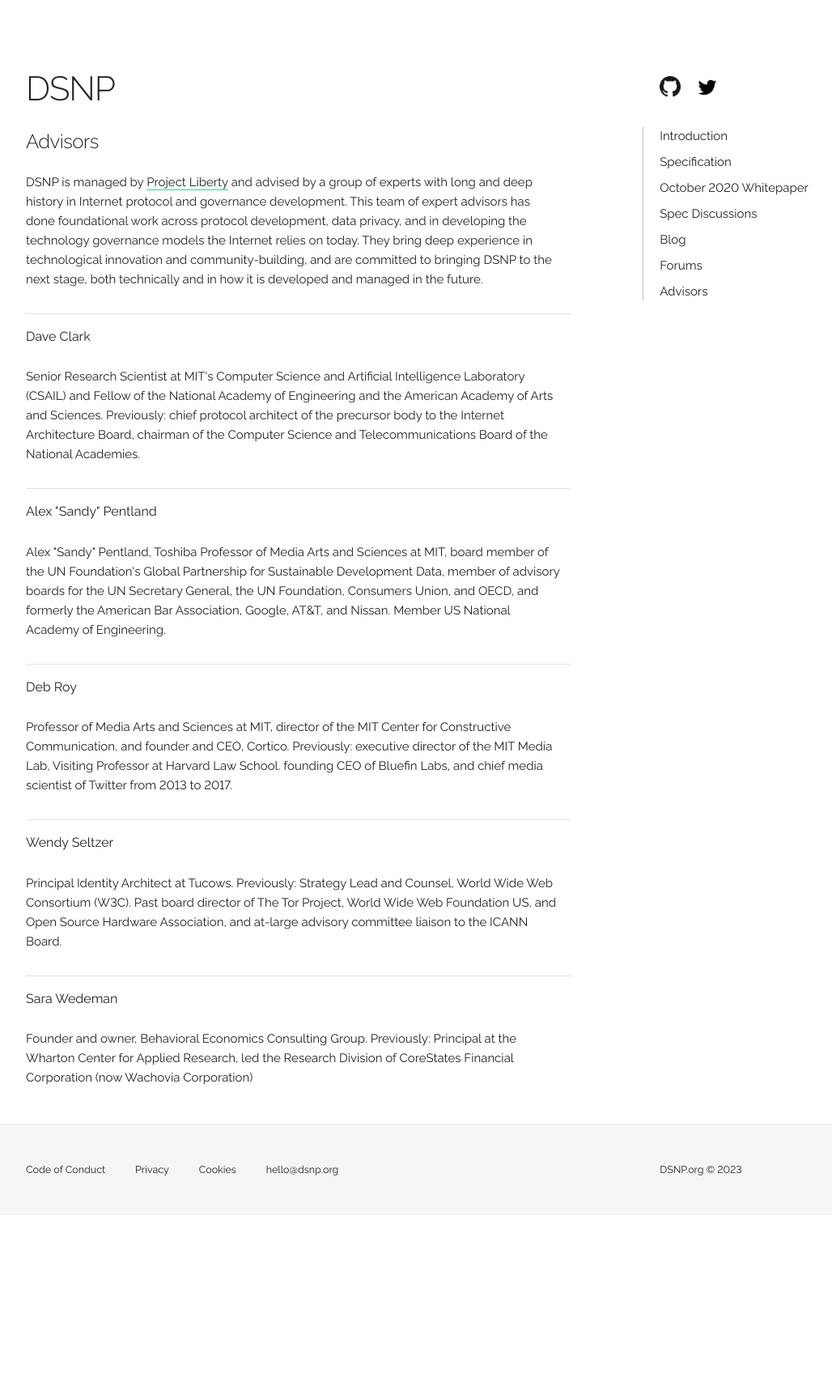
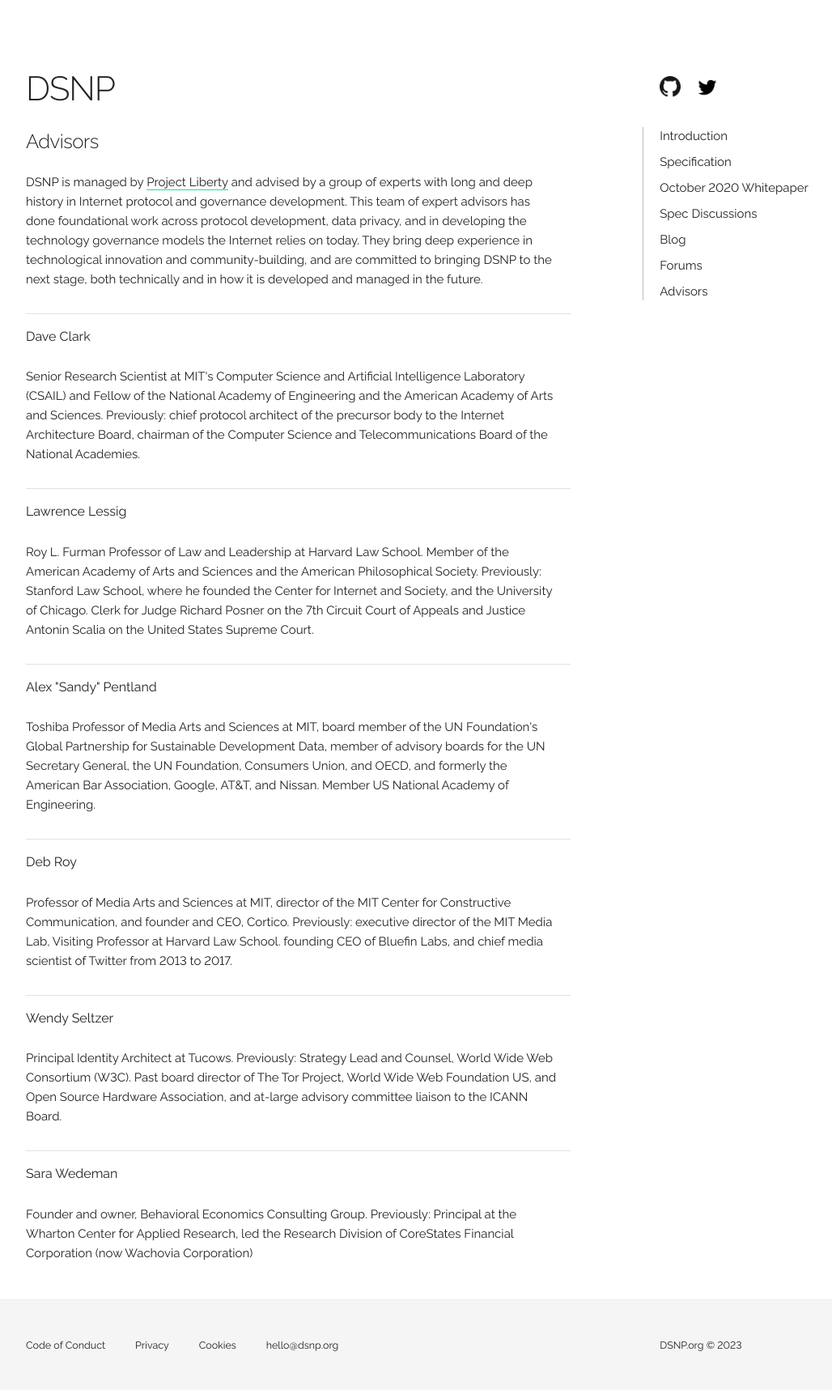
Before and after one commit to DSNP-org/dsnp-web, a Jekyll site: the page built from advisors.html, in a window 1280 px wide. Shown: the whole page at 81% size, without its empty margins (108-1136 px from the left). Built offline with Jekyll 4.4.1, drawn with Linux system fonts in a browser that asks for light colours; comment, search, counter and statistics services are not loaded; before the commit the page ends 1501 px from its top, so only the background shows below that.

Commit message:
Add Lawrence Lessig to advisors page.

```diff
--- a/advisors.html
+++ b/advisors.html
@@ -27,9 +27,19 @@
           Board of the National Academies.
           </p>
           <hr>
+          <p class="subheading">Lawrence Lessig</p>
+          <p>
+          Roy L. Furman Professor of Law and
+Leadership at Harvard Law School. Member of the American Academy of
+Arts and Sciences and the American Philosophical Society. Previously: Stanford Law School, where he founded the Center for
+Internet and Society, and the University of Chicago. Clerk for
+Judge Richard Posner on the 7th Circuit Court of Appeals and Justice
+Antonin Scalia on the United States Supreme Court.
+          </p>
+          <hr>
           <p class="subheading">Alex "Sandy" Pentland</p>
 <p>
-Alex "Sandy" Pentland, Toshiba Professor of Media Arts and Sciences at
+Toshiba Professor of Media Arts and Sciences at
 MIT, board member of the UN Foundation's Global Partnership for
 Sustainable Development Data, member of advisory boards for the UN
 Secretary General, the UN Foundation, Consumers Union, and OECD, and
```
